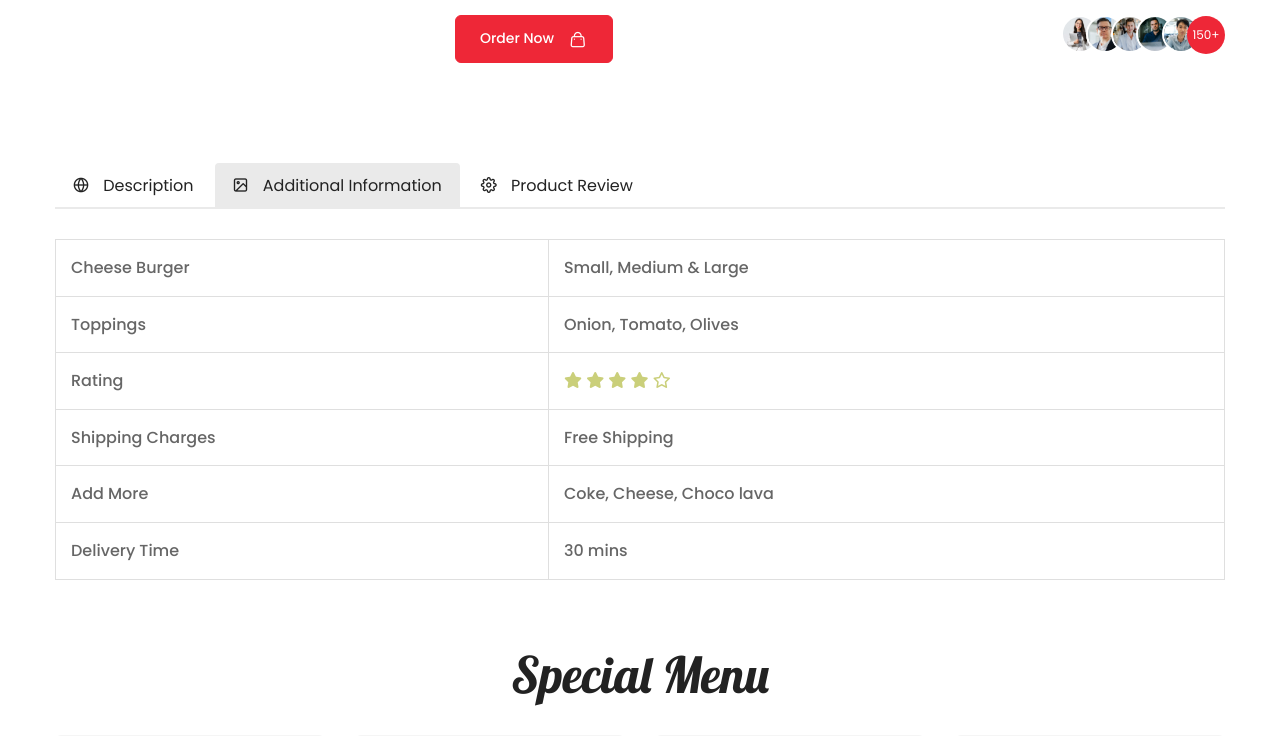
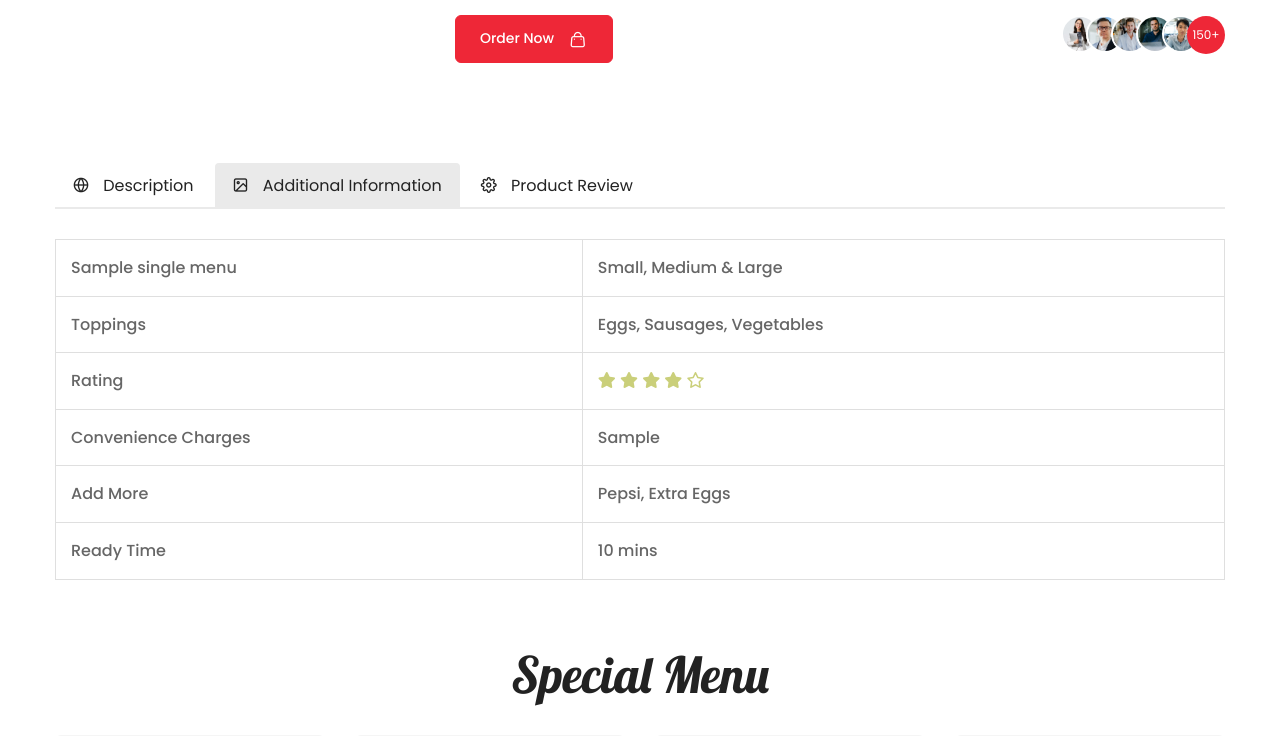
Before and after one commit to Orelo-Carterr/VendorConnect, a Django app: template mainapp/templates/mainapp/product-detail.html in a window 1280 px wide, after a click on "Additional Information". Shown: the part 1011-1747 px from the top of the page. Run offline with Django 5.2, Linux system fonts and the light colour scheme; the template is opened without the code that fills it: most values are stand-ins (such as "Sample title", 1, 10 or a date in 2020); grey boxes marked "Sample" are stand-in pictures; some libraries are stand-ins or nearby versions; some web fonts are replaced.

Commit message:
More product details

```diff
--- a/mainapp/templates/mainapp/product-detail.html
+++ b/mainapp/templates/mainapp/product-detail.html
@@ -147,22 +147,21 @@
 						</ul>
 						<div class="tab-content">
 							<div id="web-design-1" class="tab-pane active">
-								<p class="m-b10">There are many variations of passages of Lorem Ipsum available, but the majority have suffered alteration in some form, by injected humour, or randomised words which don't look even slightly believable. If you are going to use a passage of Lorem Ipsum, you need to be sure there isn't hidden in the middle of text.</p>
-								<p>Lorem ipsum dolor sit amet, consectetur adipiscing elit, sed do eiusmod tempor incididunt ut labore et dolore magna aliqua. Ut enim ad minim veniam, quis nostrud exercitation ullamco laboris nisi ut aliquip ex ea commodo consequat. Duis aute irure dolor in reprehenderit in voluptate velit esse cillum dolore eu fugiat nulla pariatur. Excepteur sint occaecat cupidatat non proident, sunt in culpa qui officia deserunt mollit anim id est laborum</p>
+								<p class="m-b10">{{single_menu.description}}</p>
 								<ul class="list-check primary">
-									<li>But I must explain to you how all this mistaken idea of denouncing pleasure and praising pain was born and I will give you a complete account of the system, and </li>
-									<li>Lorem Ipsum is simply dummy text of the printing and typesetting industry. Lorem Ipsum has been the industry's standard dummy text ever since the 1500s, when an unknown printer took a galley of type and scrambled it to make a type specimen book. </li>
+									<li>{{single_menu.description}} </li>
+									<li>{{single_menu.description}} </li>
 								</ul>
 							</div>
 							<div id="graphic-design-1" class="tab-pane">
 								<table class="table-bordered check-tbl">
 									<tr>
-										<td>Cheese Burger</td>
+										<td>{{single_menu.title}}</td>
 										<td>Small, Medium & Large</td>
 									</tr>
 									<tr>
 										<td>Toppings</td>
-										<td>Onion, Tomato, Olives</td>
+										<td>Eggs, Sausages, Vegetables</td>
 									</tr>
 									<tr>
 										<td>Rating</td>
@@ -177,16 +176,16 @@
 										</td>
 									</tr>
 									<tr>
-										<td>Shipping Charges</td>
-										<td>Free Shipping</td>
+										<td>Convenience Charges</td>
+										<td>{{single_menu.cf}}</td>
 									</tr>
 									<tr>
 										<td>Add More</td>
-										<td>Coke, Cheese, Choco lava</td>
+										<td>Pepsi, Extra Eggs</td>
 									</tr>
 									<tr>
-										<td>Delivery Time</td>
-										<td>30 mins</td>
+										<td>Ready Time</td>
+										<td>10 mins</td>
 									</tr>
 								</table>
 							</div>
```
